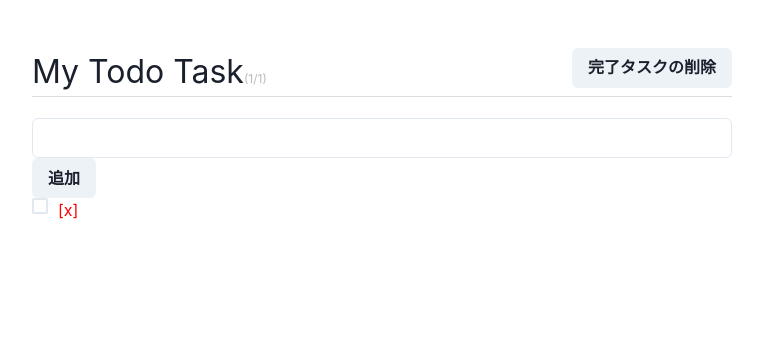
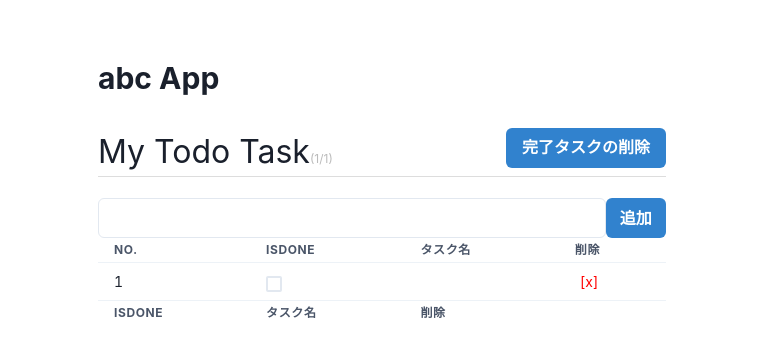
Before and after one commit to masatomix/hello-react, a React (Vite) app: page / in a window 1280 px wide. Both pictures are taken after a click on the button "追加". Shown: the top 356 px of the page, without its empty margins (258-1021 px from the left). Built offline with nearby package versions, Linux system fonts and the light colour scheme.

Commit message:
Chakraを少し整理

```diff
--- a/src/components/molecules/AddTaskButton.tsx
+++ b/src/components/molecules/AddTaskButton.tsx
@@ -28,7 +28,7 @@ const AddTaskButton: FC<Props> = ({
         setFormData(formData => ({ ...formData, name: '' })) // テキストボックスを空に。
     }
 
-    return <Button onClick={addTask}>追加</Button>
+    return <Button colorScheme='blue' onClick={addTask}>追加</Button>
 }
 
 
--- a/src/components/molecules/DeleteEndTaskButton.tsx
+++ b/src/components/molecules/DeleteEndTaskButton.tsx
@@ -18,7 +18,7 @@ const DeleteEndTaskButton: FC<Props> = ({ setTodos }) => {
         })
     }
 
-    return <Button className={css`float: right;`} onClick={() => deleteEndTask()}>完了タスクの削除</Button>
+    return <Button colorScheme='blue' className={css`float: right;`} onClick={() => deleteEndTask()}>完了タスクの削除</Button>
 
 }
 
--- a/src/components/molecules/IsDoneCheckBox.tsx
+++ b/src/components/molecules/IsDoneCheckBox.tsx
@@ -28,7 +28,9 @@ const IsDoneCheckBox: FC<Props> = ({
         })
     }
 
-    return <Checkbox name="isDone" isChecked={target.isDone} onChange={() => handleCheckbox(target)} className={css`margin-right: 5px;`}/>
+    return <Checkbox name="isDone" isChecked={target.isDone}
+        onChange={() => handleCheckbox(target)}
+        className={css`margin-right: 5px;margin-top: 5px;`} />
 }
 
 
--- a/src/components/molecules/RemoveTaskButton.tsx
+++ b/src/components/molecules/RemoveTaskButton.tsx
@@ -22,7 +22,8 @@ const RemoveTaskButton: FC<PropsWithChildren<Props>> = ({
 
     const removeTask = (target: Todo) => {
         setTodos(todos => {
-            const position = todos.findIndex(todo => todo.key === target.key)
+            // const position = todos.findIndex(todo => todo.key === target.key)
+            const position = todos.indexOf(target)
             const newTodos = [...todos]
             newTodos.splice(position, 1)
             localStorage.setItem('todos', JSON.stringify(newTodos))
--- a/src/components/templates/Home.tsx
+++ b/src/components/templates/Home.tsx
@@ -1,5 +1,5 @@
 import { FC, useState } from 'react';
-import { Heading } from '@chakra-ui/react';
+import { Box, Container, Heading, Table, TableContainer, Tbody, Td, Tfoot, Th, Thead, Tr } from '@chakra-ui/react';
 import { css } from '@emotion/css';
 import type { Todo } from 'data';
 import AddTaskButton from 'components/molecules/AddTaskButton';
@@ -21,8 +21,8 @@ color:#bbb
 const doneStyle = (isDone: boolean) => isDone ? isDoneStyle : css``
 
 const h1Style = css`border-bottom: 1px solid #ddd;`
-const ulStyle = css`padding:0;list-style: none;`
-const liStyle = css`line-height: 1.5;`
+const ulStyle = css`list-style: none;`
+const liStyle = css``
 
 
 //   const getTextareaStyle = (isValid: boolean) => css`
@@ -36,26 +36,62 @@ const Home: FC<Props> = ({ pageTitle }) => {
 
   const remaining = todos.filter(todo => !todo.isDone)
 
-  const contents = todos.map((todo) => (
-    <li key={todo.key} className={liStyle}>
-      <IsDoneCheckBox setTodos={setTodos} target={todo} />
-      <span className={doneStyle(todo.isDone)}>{todo.name}</span>
-      <RemoveTaskButton setTodos={setTodos} target={todo} />
-    </li>
+  // const contents = todos.map((todo) => (
+  //   <li key={todo.key} className={liStyle}>
+  //     <IsDoneCheckBox setTodos={setTodos} target={todo} />
+  //     <span className={doneStyle(todo.isDone)}>{todo.name}</span>
+  //     <RemoveTaskButton setTodos={setTodos} target={todo} />
+  //   </li>
+  // ))
+
+  const tmp = todos.map((todo, index) => (
+    <Tr key={todo.key}>
+      <Td>{index + 1}</Td>
+      <Td><IsDoneCheckBox setTodos={setTodos} target={todo} /></Td>
+      <Td><span className={doneStyle(todo.isDone)}>{todo.name}</span></Td>
+      <Td><RemoveTaskButton setTodos={setTodos} target={todo} /></Td>
+    </Tr>
   ))
 
+  const contents = (
+    <TableContainer>
+      <Table size='sm'>
+        <Thead>
+          <Tr>
+            <Th>No.</Th>
+            <Th>isDone</Th>
+            <Th>タスク名</Th>
+            <Th>削除</Th>
+          </Tr>
+        </Thead>
+        <Tbody>
+          {tmp}
+        </Tbody>
+        <Tfoot>
+          <Tr>
+            <Th>isDone</Th>
+            <Th>タスク名</Th>
+            <Th>削除</Th>
+          </Tr>
+        </Tfoot>
+      </Table>
+    </TableContainer>)
+
+
   return (
-    <>
+    <Container py="3" maxW="600px">
       <Heading size="lg" as="h1" my={8}>
         {pageTitle}
       </Heading>
       <h1 className={h1Style}>My Todo Task<span className={infoStyle}>({remaining.length}/{todos.length})</span>
         <DeleteEndTaskButton setTodos={setTodos} />
       </h1>
-      <InputTaskName formData={formData} setFormData={setFormData} />
-      <AddTaskButton formData={formData} setFormData={setFormData} setTodos={setTodos} />
-      <ul className={ulStyle}>{contents.length ? contents : <li>Todo なし</li>}</ul>
-    </>
+      <Box display='flex' mt='2' alignItems='center'>
+        <InputTaskName formData={formData} setFormData={setFormData} />
+        <AddTaskButton formData={formData} setFormData={setFormData} setTodos={setTodos} />
+      </Box>
+      {tmp.length ? contents : <div>Todo なし</div>}
+    </Container>
   );
 };
 
```
Also changed, not shown: 1 other file (tests, documents, lock files or other folders).
